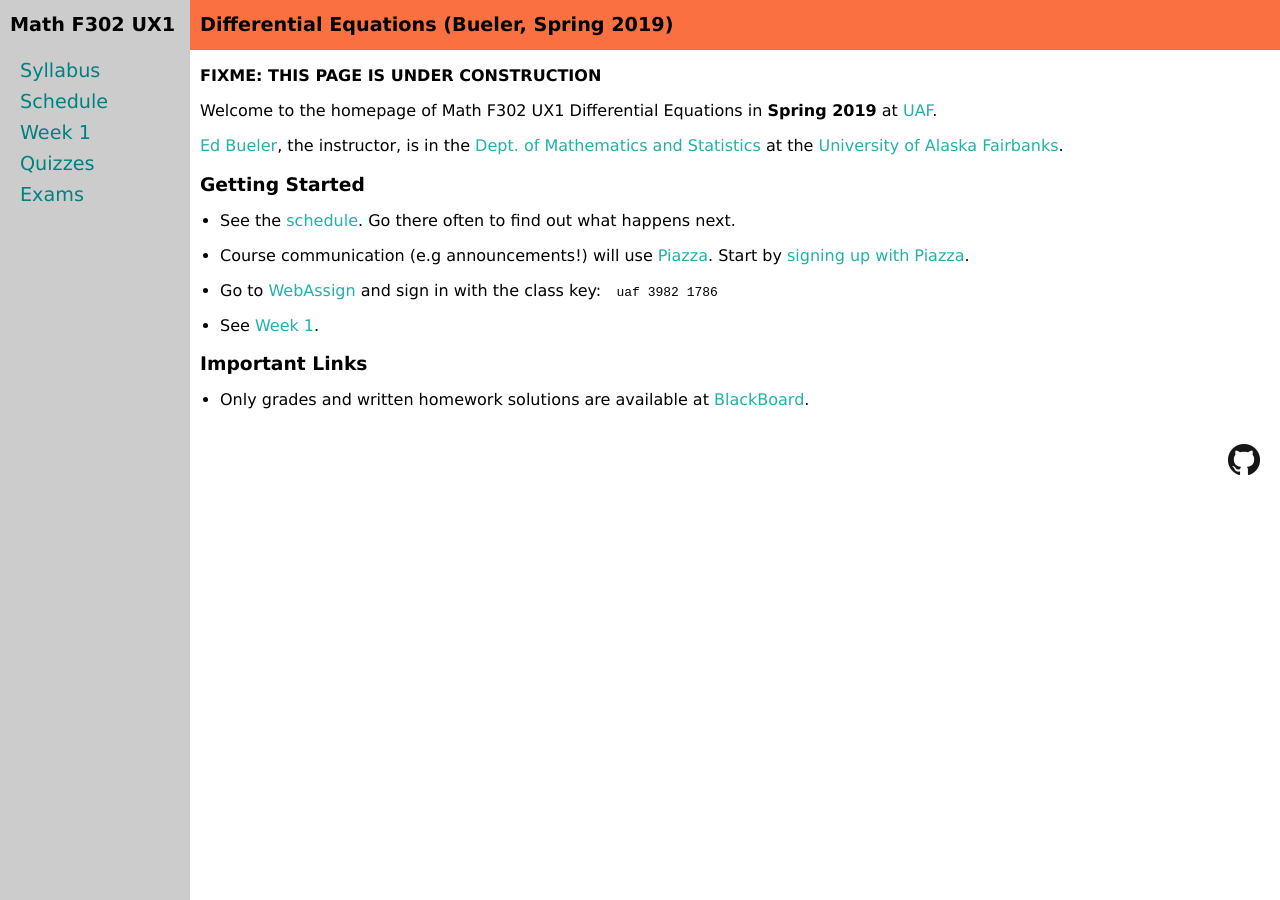
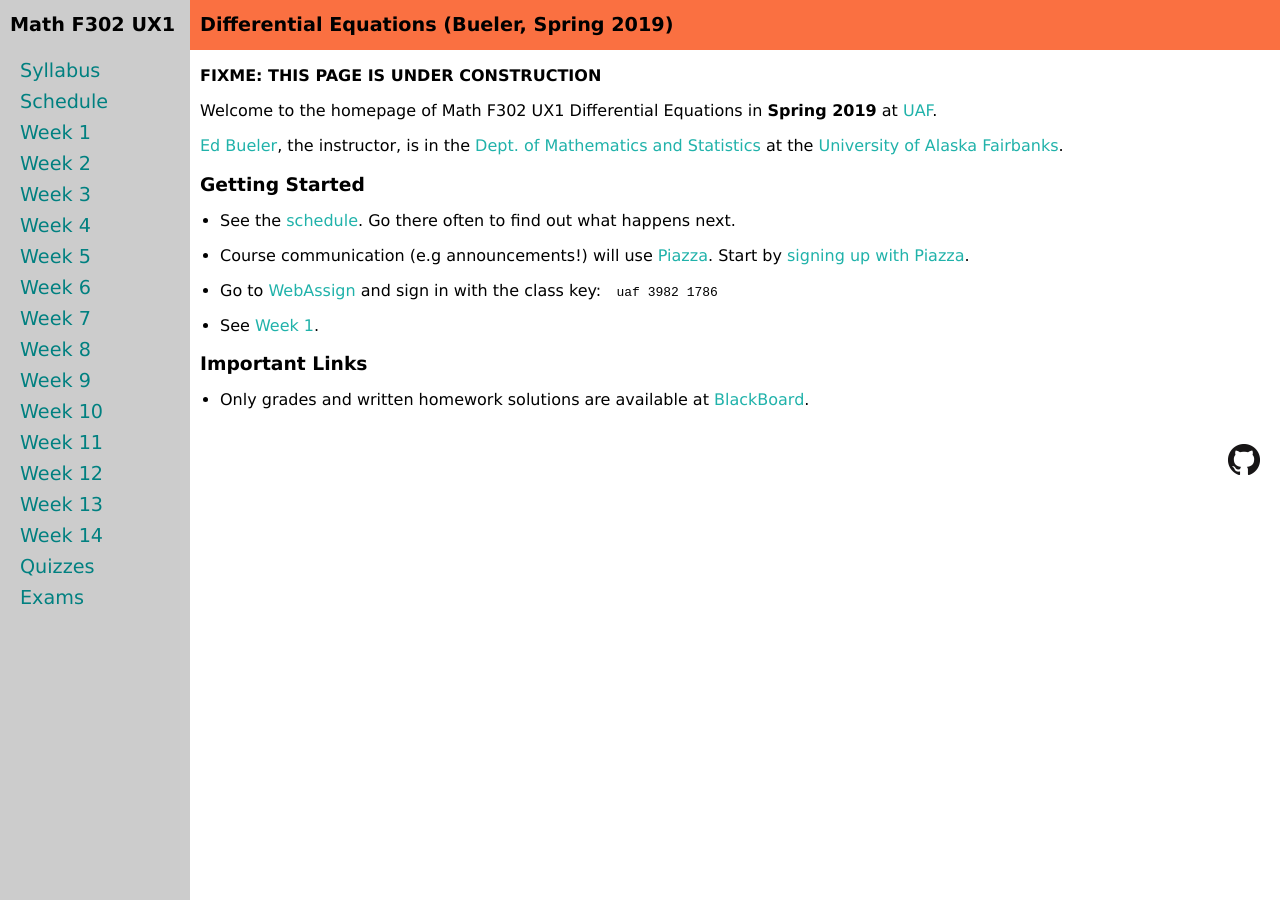
Before and after one commit to bueler/math302, a Jekyll site: the page built from index.md, in a window 1280 px wide. Built offline with Jekyll 4.4.1, drawn with Linux system fonts in a browser that asks for light colours.

Commit message:
fix numbering: 14 weeks, each a tab

```diff
--- a/_data/toc.yaml
+++ b/_data/toc.yaml
@@ -11,6 +11,45 @@ docs:
 - title: Week 1
   url: week1.html
 
+- title: Week 2
+  url: FIXME
+
+- title: Week 3
+  url: FIXME
+
+- title: Week 4
+  url: FIXME
+
+- title: Week 5
+  url: FIXME
+
+- title: Week 6
+  url: FIXME
+
+- title: Week 7
+  url: FIXME
+
+- title: Week 8
+  url: FIXME
+
+- title: Week 9
+  url: FIXME
+
+- title: Week 10
+  url: FIXME
+
+- title: Week 11
+  url: FIXME
+
+- title: Week 12
+  url: FIXME
+
+- title: Week 13
+  url: FIXME
+
+- title: Week 14
+  url: FIXME
+
 - title: Quizzes
   url: quizzes.html
 
```
Also changed, not shown: 2 other files.
